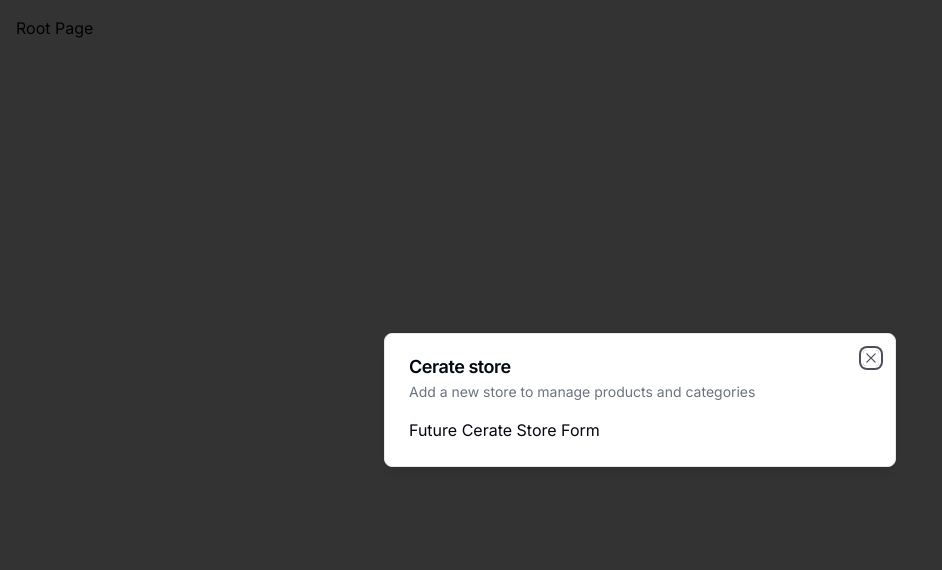
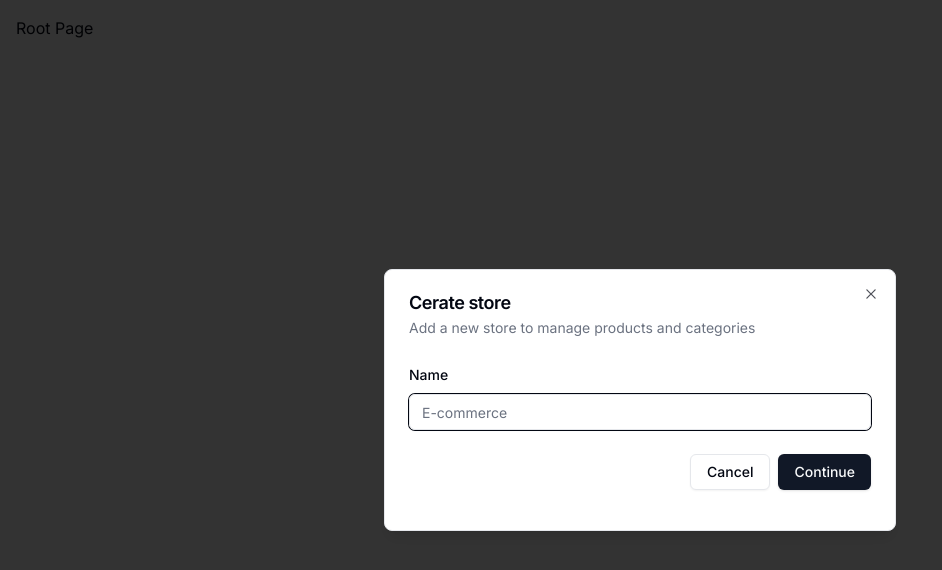
Before and after one commit to rolidabrowski/ecommerce-admin, a Next.js app: page / in a window 1280 px wide. Shown: the top 570 px of the page, without its empty margins (0-942 px from the left). Built offline with nearby package versions, Linux system fonts and the light colour scheme; no server answers.

Commit message:
added form to modal component

```diff
--- a/components/modals/store-modal.tsx
+++ b/components/modals/store-modal.tsx
@@ -1,10 +1,38 @@
 "use client";
+
+import * as z from "zod";
+import { useForm } from "react-hook-form";
+import { zodResolver } from "@hookform/resolvers/zod";
 
 import { useStoreModal } from "@/hooks/use-store-modal";
 import { Modal } from "@/components/ui/modal";
+import {
+  Form,
+  FormControl,
+  FormField,
+  FormItem,
+  FormLabel,
+  FormMessage,
+} from "@/components/ui/form";
+import { Input } from "@/components/ui/input";
+import { Button } from "@/components/ui/button";
+
+const formSchema = z.object({
+  name: z.string().min(1),
+});
 
 export const StoreModal = () => {
   const storeModal = useStoreModal();
+
+  const form = useForm<z.infer<typeof formSchema>>({
+    resolver: zodResolver(formSchema),
+    defaultValues: { name: "" },
+  });
+
+  const onSubmit = async (values: z.infer<typeof formSchema>) => {
+    console.log(values);
+    //TODO: Create store
+  };
 
   return (
     <Modal
@@ -13,7 +41,33 @@
       isOpen={storeModal.isOpen}
       onClose={storeModal.onClose}
     >
-      Future Cerate Store Form
+      <div>
+        <div className="space-y-4 py-2 pb-4">
+          <Form {...form}>
+            <form onSubmit={form.handleSubmit(onSubmit)}>
+              <FormField
+                control={form.control}
+                name="name"
+                render={({ field }) => (
+                  <FormItem>
+                    <FormLabel>Name</FormLabel>
+                    <FormControl>
+                      <Input placeholder="E-commerce" {...field} />
+                    </FormControl>
+                    <FormMessage />
+                  </FormItem>
+                )}
+              />
+              <div className="pt-6 space-x-2 flex items-center justify-end w-full">
+                <Button variant="outline" onClick={storeModal.onClose}>
+                  Cancel
+                </Button>
+                <Button type="submit">Continue</Button>
+              </div>
+            </form>
+          </Form>
+        </div>
+      </div>
     </Modal>
   );
 };
```
